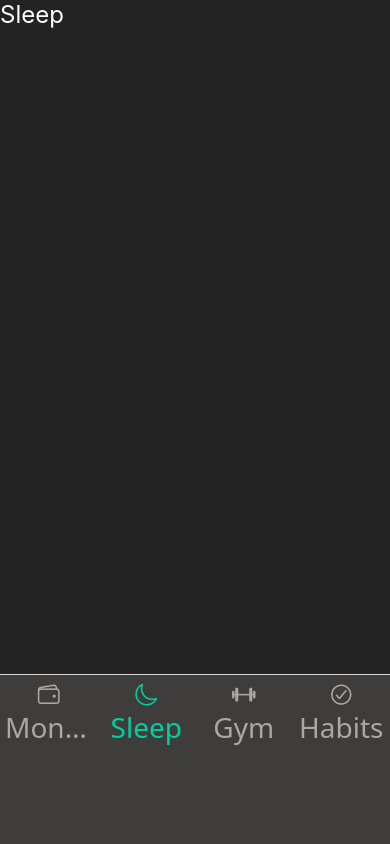
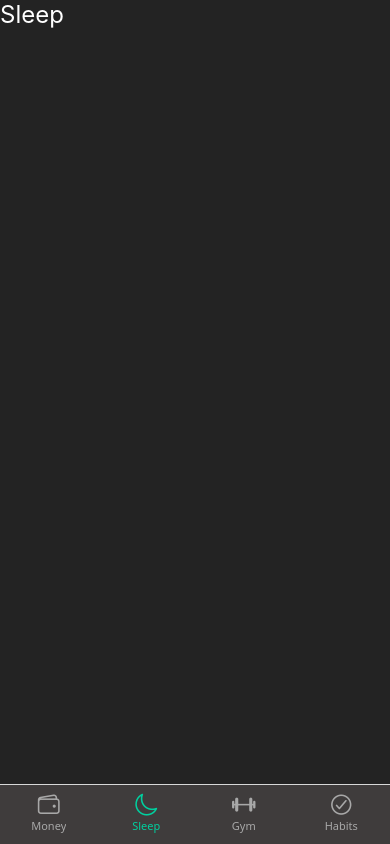
Before and after one commit to Strma77/Monk-Dew, a React Native app: screen /Sleep in a window 390 px wide. Built offline with nearby package versions, Linux system fonts and the light colour scheme.

Commit message:
Fixed some UI stuff, not all and need to actually save transactions

```diff
--- a/src/features/money/components/CalendarGrid.js
+++ b/src/features/money/components/CalendarGrid.js
@@ -1,7 +1,7 @@
 import { View, Text, StyleSheet } from 'react-native';
 import { getCalendarDays } from '../utils/calendarUtils';
 import DayCell from './DayCell';
-import { colors, fontSize, spacing } from '../../../shared/theme';
+import { colors, fontSize, spacing, scale } from '../../../shared/theme';
 
 const DAYS_OF_WEEK = ['Mon', 'Tue', 'Wed', 'Thu', 'Fri', 'Sat', 'Sun'];
 
@@ -38,7 +38,9 @@ export default function CalendarGrid({year, month, dailyTotals, onDayPress}) {
 const styles = StyleSheet.create({
     container: {
         flexDirection: 'row',
-        flexWrap: 'wrap'
+        flexWrap: 'wrap',
+        paddingHorizontal: scale(1),
+        gap: scale(2),
     },
     weekRow: {
         flexDirection: 'row',
--- a/src/features/money/components/DayCell.js
+++ b/src/features/money/components/DayCell.js
@@ -1,6 +1,7 @@
 import { View, Text, StyleSheet } from 'react-native';
 import { TouchableOpacity } from 'react-native';
-import { colors, fontSize, radius } from '../../../shared/theme';
+import { colors, fontSize, radius, vScale, scale } from '../../../shared/theme';
+
 
 export default function DayCell({day, hasTransaction, onPress}) {
 
@@ -20,11 +21,11 @@ const styles = StyleSheet.create({
     cell: {
         alignItems: 'center',
         justifyContent: 'center',
-        width: '14.00%',
-        height: 52,
+        width: `${100/7}%`,
+        height: vScale(48),
         backgroundColor: colors.surfaceColor,
         borderRadius: radius.sm,
-        margin: 1.4
+        paddingVertical: scale(2),
     },
     dayText: {
         color: colors.textPrimary,
--- a/src/features/money/components/MonthlyTotal.js
+++ b/src/features/money/components/MonthlyTotal.js
@@ -1,5 +1,5 @@
 import { View, Text, StyleSheet } from 'react-native';
-import { colors } from '../../../shared/theme';
+import { colors , scale} from '../../../shared/theme';
 
 export default function MonthlyTotal({ total }) {
     return (
@@ -16,6 +16,7 @@ const styles = StyleSheet.create({
         padding: 16,
         borderRadius: 8,
         marginBottom: 16,
+         marginTop: scale(12),
     },
     textStyle: {
         color: colors.textSecondary,
--- a/src/features/money/components/TransactionModal.js
+++ b/src/features/money/components/TransactionModal.js
@@ -13,8 +13,8 @@ export default function TransactionModal({visible, selectedDate, onSave, onClose
             <View style={styles.overlay}>
                 <View style={styles.card}>
                     <Text style={styles.title}>Log for {selectedDate}</Text>
-                    <TextInput style={styles.input} value={amount} onChangeText={setAmount} keyboardType='numeric'></TextInput>
-                    <TextInput style={styles.input} value={note} onChangeText={setNote}></TextInput>
+                    <TextInput style={styles.input} value={amount} onChangeText={setAmount} keyboardType='numeric' placeholder='eg. 10'></TextInput>
+                    <TextInput style={styles.input} value={note} onChangeText={setNote} placeholder='description'></TextInput>
                     <TouchableOpacity style={styles.saveButton} onPress={onSave}>
                         <Text style={styles.buttonText}>Save</Text>
                     </TouchableOpacity>
--- a/src/features/money/utils/calendarUtils.js
+++ b/src/features/money/utils/calendarUtils.js
@@ -1,13 +1,14 @@
 export const getCalendarDays = (year, month) => {
-    const startDay = new Date(year, month, 1).getDay();
+    const rawStart = new Date(year, month, 1).getDay();
+    const startDay = (rawStart + 6) % 7;
     const daysInMonth = new Date(year, month + 1, 0).getDate();
     const days = [];
 
-    for (let i = 0; i < startDay; i++){
+    for (let i = 0; i < startDay; i++) {
         days.push(null);
     }
 
-    for(let i = 1; i <= daysInMonth; i++){
+    for (let i = 1; i <= daysInMonth; i++) {
         days.push(i);
     }
 
--- a/src/navigation/AppNavigator.js
+++ b/src/navigation/AppNavigator.js
@@ -3,7 +3,7 @@ import MoneyScreen from "../features/money/MoneyScreen";
 import SleepScreen from "../features/sleep/SleepScreen";
 import GymScreen from "../features/gym/GymScreen";
 import HabitsScreen from "../features/habits/HabitsScreen";
-import { colors } from "../shared/theme";
+import { colors, vScale, scale } from "../shared/theme";
 import { Ionicons } from '@expo/vector-icons';
 
 const Tab = createBottomTabNavigator();
@@ -12,8 +12,8 @@ const AppNavigator = () => {
     return (
         <Tab.Navigator
             screenOptions={{
-                tabBarStyle: { backgroundColor: colors.surfaceColor, height: 170},
-                tabBarLabelStyle: { fontSize: 28, marginBottom: 6,},
+                tabBarStyle: { backgroundColor: colors.surfaceColor, height: vScale(60)},
+                tabBarLabelStyle: { fontSize: scale(11), marginBottom: scale(4),},
                 tabBarIconStyle: { margintop: 6,},
                 tabBarActiveTintColor: colors.primaryColor,
                 tabBarInactiveTintColor: colors.textSecondary,
--- a/src/shared/theme.js
+++ b/src/shared/theme.js
@@ -1,3 +1,11 @@
+import { Dimensions } from 'react-native';
+
+const { width, height } = Dimensions.get('window');
+const BASE_WIDTH = 390; // iPhone 14 baseline
+
+export const scale = (size) => (width / BASE_WIDTH) * size;
+export const vScale = (size) => (height / 844) * size;
+
 export const colors = {
     screenBackground: '#232323',
     borderColor: '#2e2e2e',
@@ -9,20 +17,20 @@ export const colors = {
     textSecondary: '#a8a8a8'
 };
 
-export const spacing = {
-    xs: 4,
-    sm: 8,
-    md: 16,
-    lg: 24,
-    xl: 32
+export const fontSize = {
+    sm: scale(12),
+    md: scale(14),
+    lg: scale(16),
+    xl: scale(20),
+    xxl: scale(13),
 };
 
-export const fontSize = {
-    sm: 13,
-    md: 15,
-    lg: 18,
-    xl: 22,
-    xxl: 28
+export const spacing = {
+    xs: scale(4),
+    sm: scale(8),
+    md: scale(14),
+    lg: scale(20),
+    xl: scale(28),
 };
 
 export const radius = {
```
